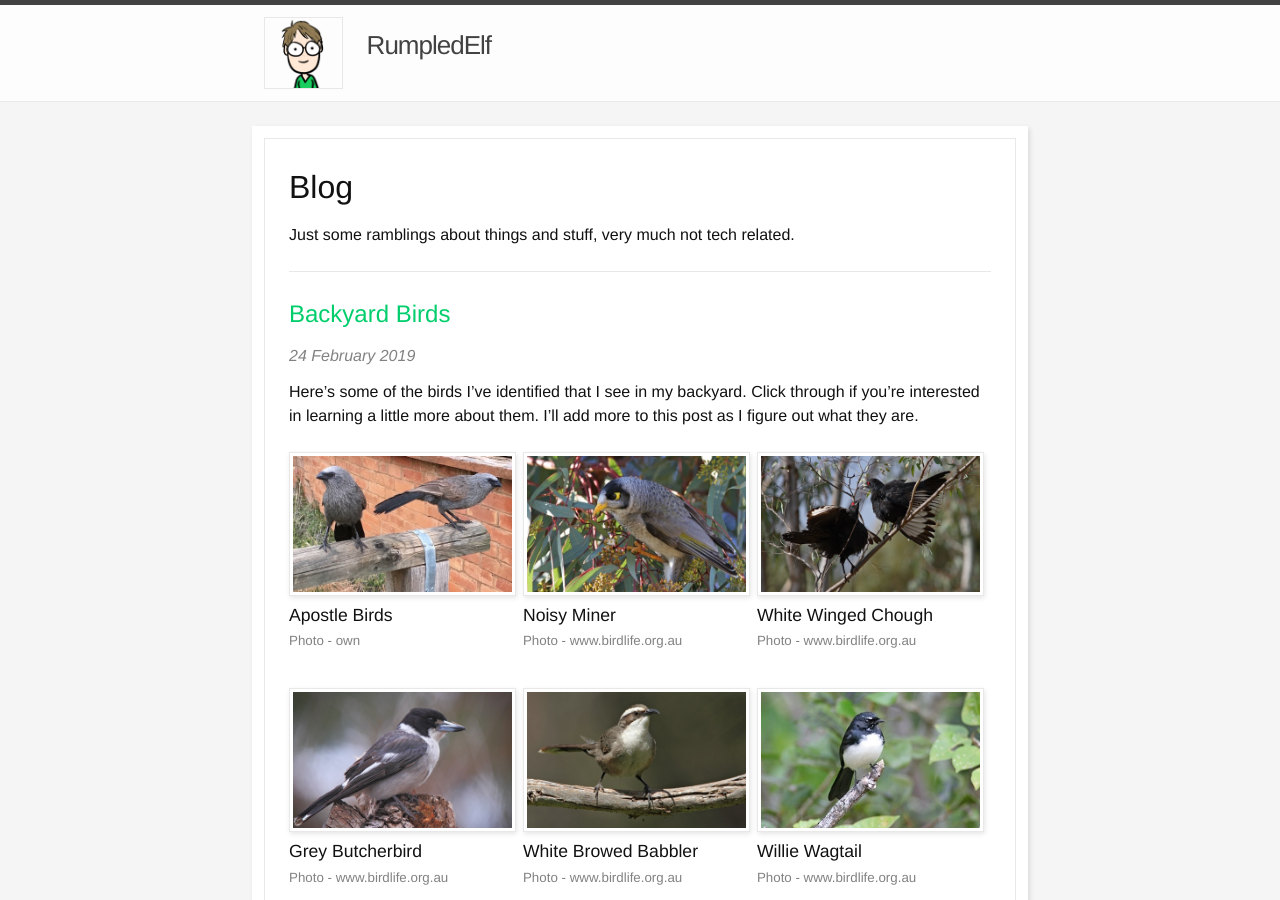
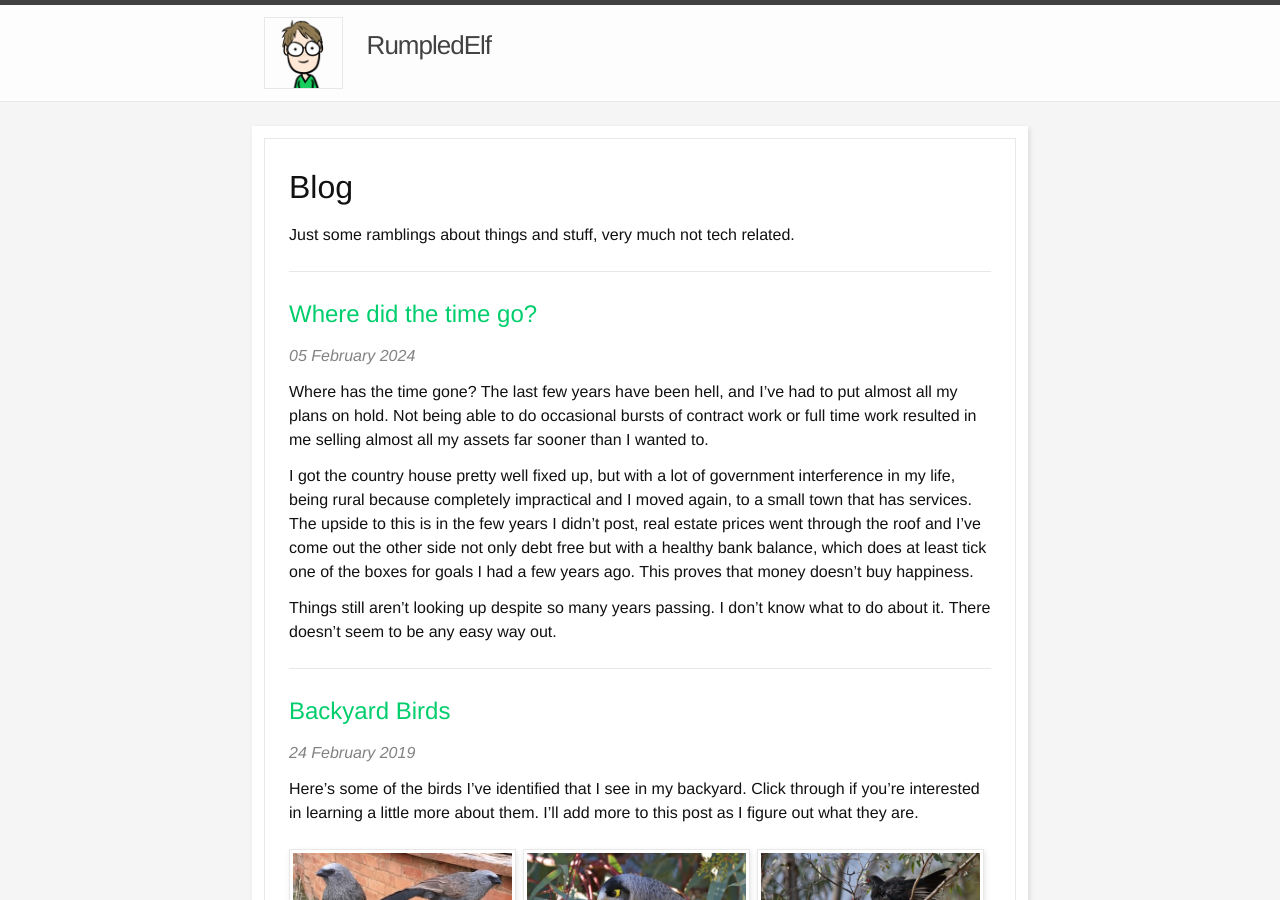
Before and after one commit to rumpledelf/rumpedelf, a Jekyll site: the page built from blog.html, in a window 1280 px wide and 900 px high. Built offline with Jekyll 4.4.1, drawn with Linux system fonts in a browser that asks for light colours.

Commit message:
Haven't committed for ages

```diff
--- /dev/null
+++ b/_posts/2024-02-06-where-did-the-time-go.markdown
@@ -0,0 +1,11 @@
+---
+layout: post
+title:  Where did the time go?
+date:   2024-02-06 10:39:42 +1100
+---
+
+Where has the time gone? The last few years have been hell, and I've had to put almost all my plans on hold. Not being able to do occasional bursts of contract work or full time work resulted in me selling almost all my assets far sooner than I wanted to.
+
+I got the country house pretty well fixed up, but with a lot of government interference in my life, being rural because completely impractical and I moved again, to a small town that has services. The upside to this is in the few years I didn't post, real estate prices went through the roof and I've come out the other side not only debt free but with a healthy bank balance, which does at least tick one of the boxes for goals I had a few years ago. This proves that money doesn't buy happiness.
+
+Things still aren't looking up despite so many years passing. I don't know what to do about it. There doesn't seem to be any easy way out.
--- a/projects.html
+++ b/projects.html
@@ -14,15 +14,15 @@ permalink: /projects/
 
 	<a href="http://phrond.com" rel="nofollow"><img src="http://phrond.com/sites/all/themes/phrond/phrondlogo.svg" class="imgleft" width="100px"></a>
 
-	<a href="http://phrond.com" rel="nofollow">Phrond</a> is a collection of resources for simple living, with a strong focus on helping people with real estate searches for appropriately cheap properties that could be suited for off-grid living.
+	<a href="http://phrond.com" rel="nofollow">Phrond</a> - project on hold. Will get back to this one.
 </div>
 
 <div class="projectbox">
 	<h2>Photographic Dictionary</h2>
 
-	<a href="https://photographicdictionary.com" rel="nofollow"><img src="https://photographicdictionary.com/images/photo-logo.png" class="imgleft"></a>
+	<a href="http://photographicdictionary.com" rel="nofollow"><img src="https://photographicdictionary.com/images/photo-logo.png" class="imgleft"></a>
 
-	<a href="https://photographicdictionary.com" rel="nofollow">Photographic dictionary</a> and the sister site <a href="http://videographicdictionary.com" rel="nofollow">Videographic dictionary</a> are sites illustrating common words with photos.
+	<a href="http://photographicdictionary.com" rel="nofollow">Photographic dictionary</a> is a site illustrating common words with photos. Optimistically I may extend this to AI generated pictures.
 </div>
 
 <div class="projectbox">
@@ -40,3 +40,11 @@ permalink: /projects/
 
 	<a href="http://giraffian.com" rel="nofollow">Giraffian</a> is an old site with various childen's activities on it, but mostly has a collection of little kid's jokes. Site dates back to 2002 and has been rebuilt in a variety of technologies over the years. Currently in the process of archiving it to static HTML like all my other older sites.
 </div>
+
+<div class="projectbox">
+	<h2>Stancartoons</h2>
+
+	<a href="http://stancartoons.com" rel="nofollow"><img src="http://giraffian.com/images/gir-logo.png" class="imgleft"></a>
+
+	<a href="http://stancartoons.com" rel="nofollow">Stancartoons</a> is my father's site, since he's found facebook he hasn't been using this. Like all the others I need to get them off Drupal and onto something else.
+</div>
```
